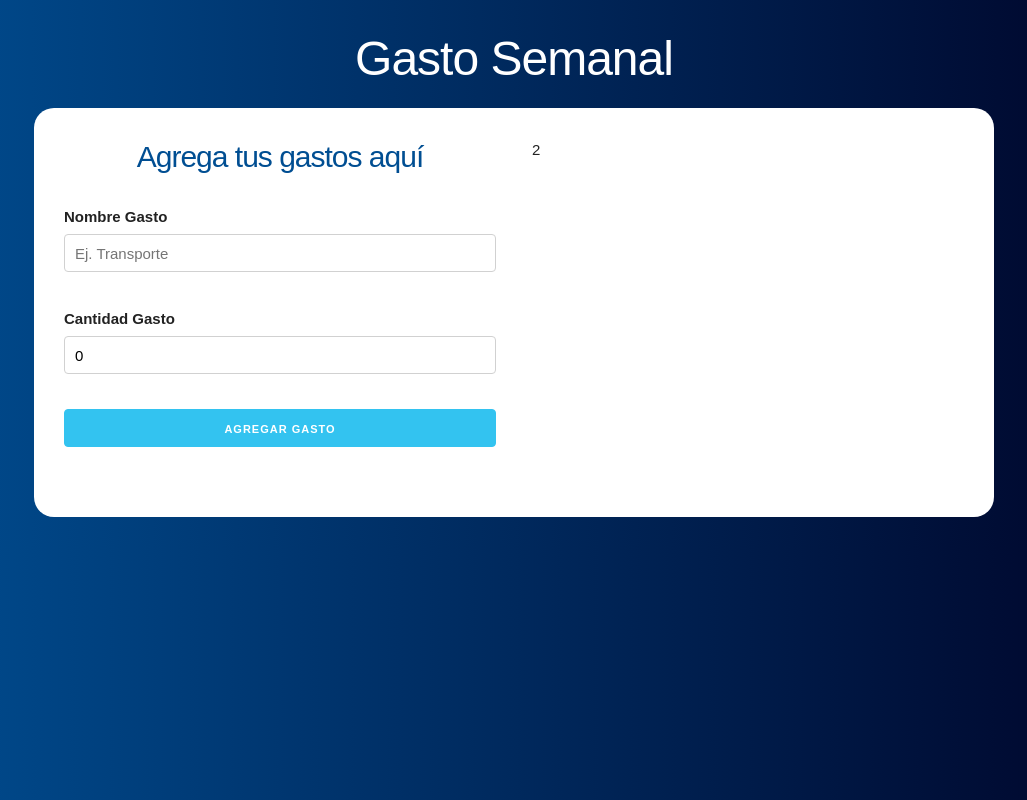
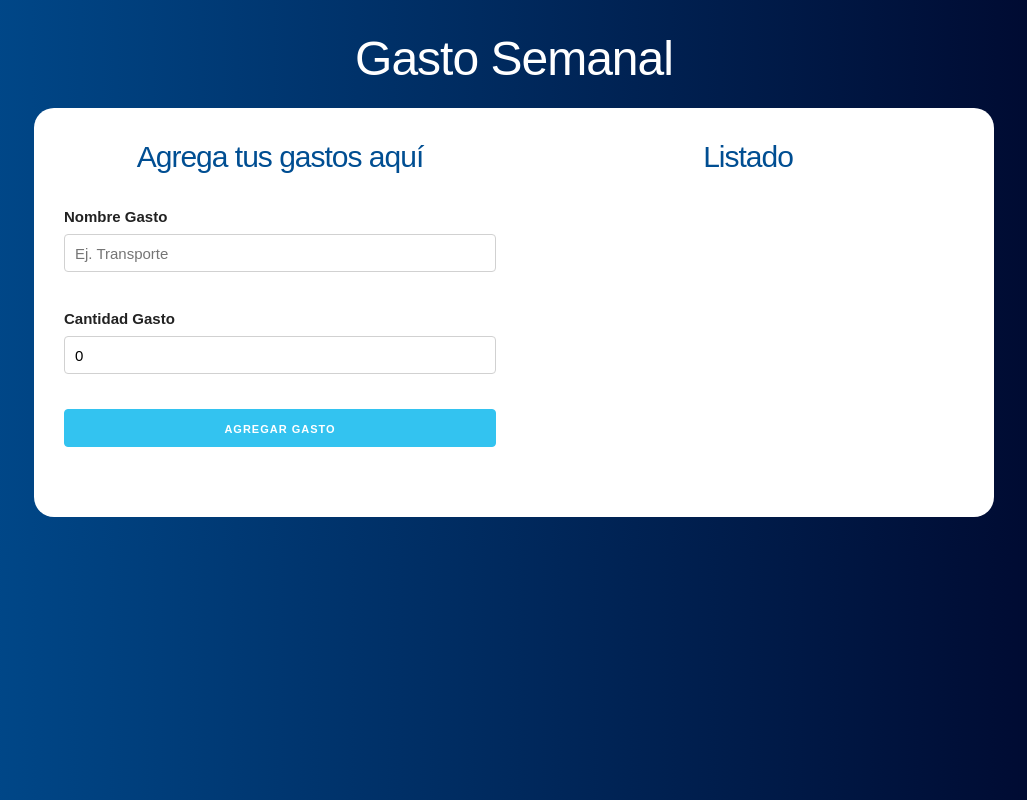
Before and after one commit to tinchobecchio/presupuesto_react, a React (Create React App) app: page / in a window 1280 px wide. Both pictures are taken after typing "5" into the empty fields and a click on the input "Definir Presupuesto". Shown: the whole page, without its empty margins (126-1153 px from the left). Built offline with nearby package versions, Linux system fonts and the light colour scheme.

Commit message:
listando los gastos

```diff
--- a/src/App.js
+++ b/src/App.js
@@ -1,6 +1,7 @@
 import { useState } from "react";
 import Pregunta from "./components/Pregunta";
-import Formulario from "./components/Formulario";
+import Formulario from "./components/Formulario"
+import Listado from "./components/Listado"
 
 function App() {
 
@@ -41,7 +42,9 @@
               </div>
 
               <div className="one-half column">
-                2
+                <Listado
+                  gastos={gastos}
+                />
               </div>
 
             </div>
--- /dev/null
+++ b/src/components/Gasto.js
@@ -0,0 +1,13 @@
+
+const Gasto = ({gasto}) => (
+    <li className="gastos">
+        <p>
+            {gasto.nombre}
+
+            <span className="gasto">$ {gasto.cantidad}</span>
+        </p>
+    </li>
+
+)
+
+export default Gasto;
--- /dev/null
+++ b/src/components/Listado.js
@@ -0,0 +1,16 @@
+import Gasto from './Gasto'
+
+const Listado = ({gastos}) => (
+    <div className="gastos-realizados">
+        <h2>Listado</h2>
+        {gastos.map(gasto => (
+            <Gasto
+                key={gasto.id}
+                gasto={gasto}
+            />
+        ))}
+    </div>
+);
+
+
+export default Listado;
```
